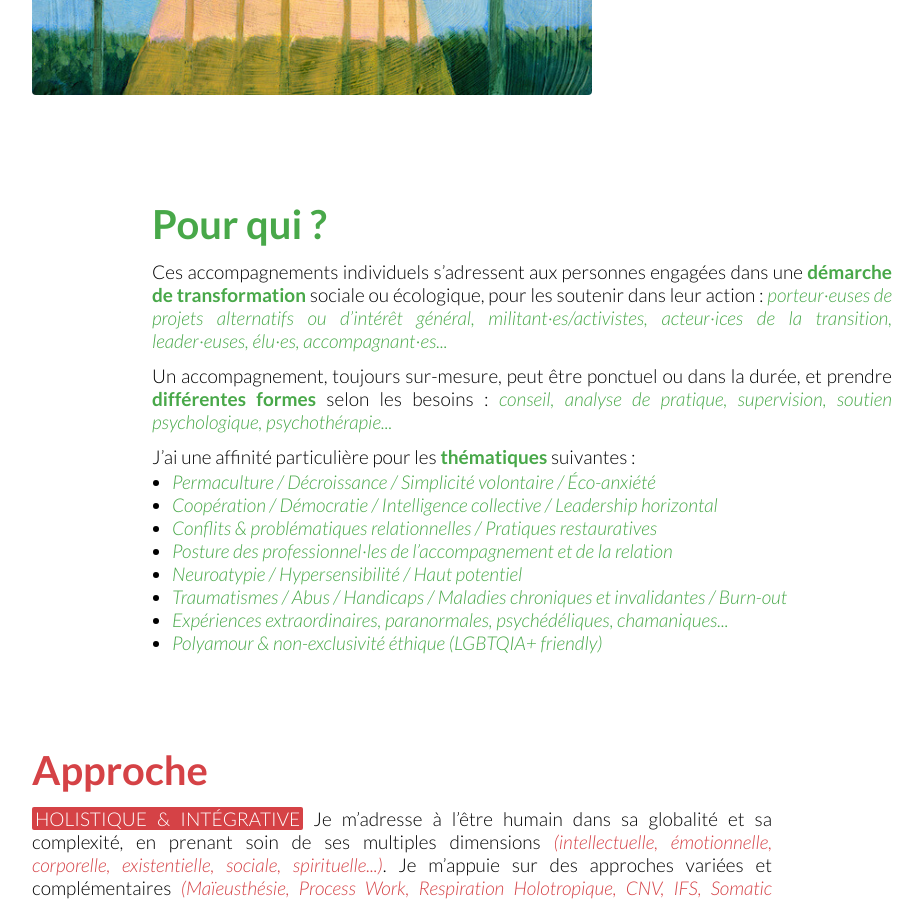
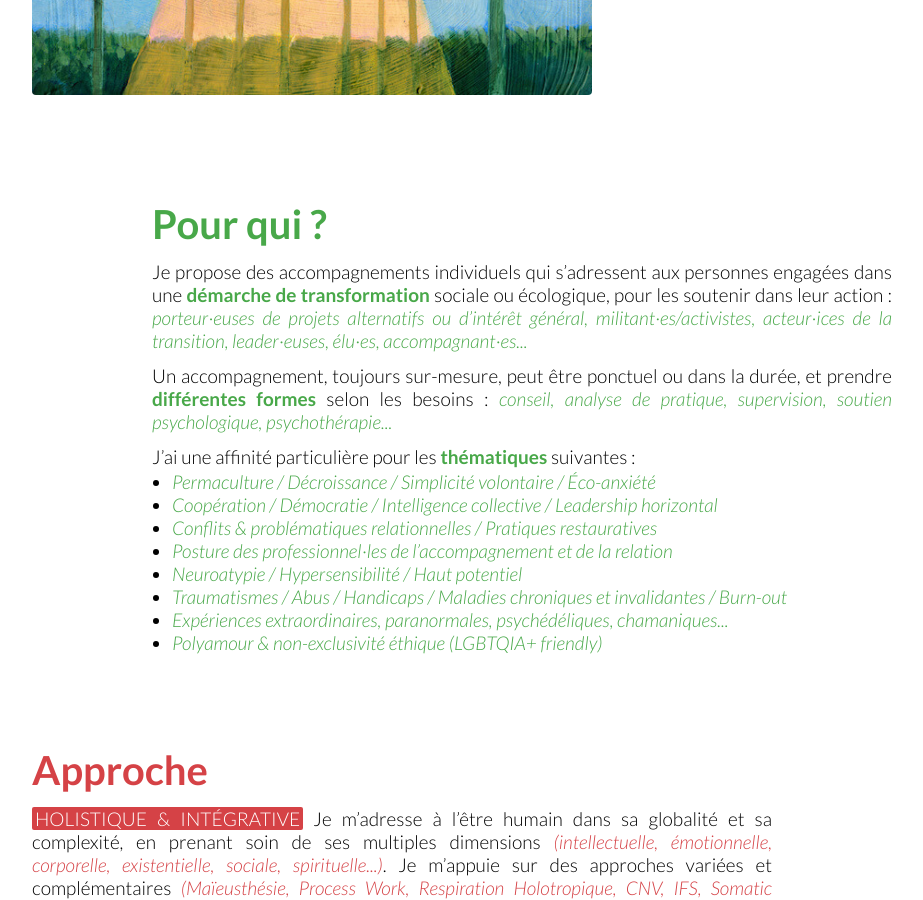
Before and after one commit to leomatteudi/leomatteudi, a Jekyll site: the page built from pages/1-individus.html, in a window 1280 px wide and 900 px high, scrolled down 864 px. Shown: the whole window, without its empty margins (178-1101 px from the left). Built offline with Jekyll 4.4.1, drawn with Linux system fonts in a browser that asks for light colours.

Commit message:
Update 1-individus.html

```diff
--- a/pages/1-individus.html
+++ b/pages/1-individus.html
@@ -13,7 +13,7 @@ title: Individus
 
 <div class="block green">
 	<h2>Pour qui ?</h2>
-	<p>Ces accompagnements individuels s’adressent aux personnes engagées dans une <strong>démarche de transformation</strong> sociale ou écologique, pour les soutenir dans leur action&nbsp;: <em>porteur·euses de projets alternatifs ou d’intérêt général, militant·es/activistes, acteur·ices de la transition, leader·euses, élu·es, accompagnant·es...</em></p>
+	<p>Je propose des accompagnements individuels qui s’adressent aux personnes engagées dans une <strong>démarche de transformation</strong> sociale ou écologique, pour les soutenir dans leur action&nbsp;: <em>porteur·euses de projets alternatifs ou d’intérêt général, militant·es/activistes, acteur·ices de la transition, leader·euses, élu·es, accompagnant·es...</em></p>
 	<p>Un accompagnement, toujours sur-mesure, peut être ponctuel ou dans la durée, et prendre <strong>différentes formes</strong> selon les besoins&nbsp;: <em>conseil, analyse de pratique, supervision, soutien psychologique, psychothérapie...</em></p>
 	<p>J’ai une affinité particulière pour les <strong>thématiques</strong> suivantes&nbsp;:
 		<ul id="pourqui-thematiques">
```
